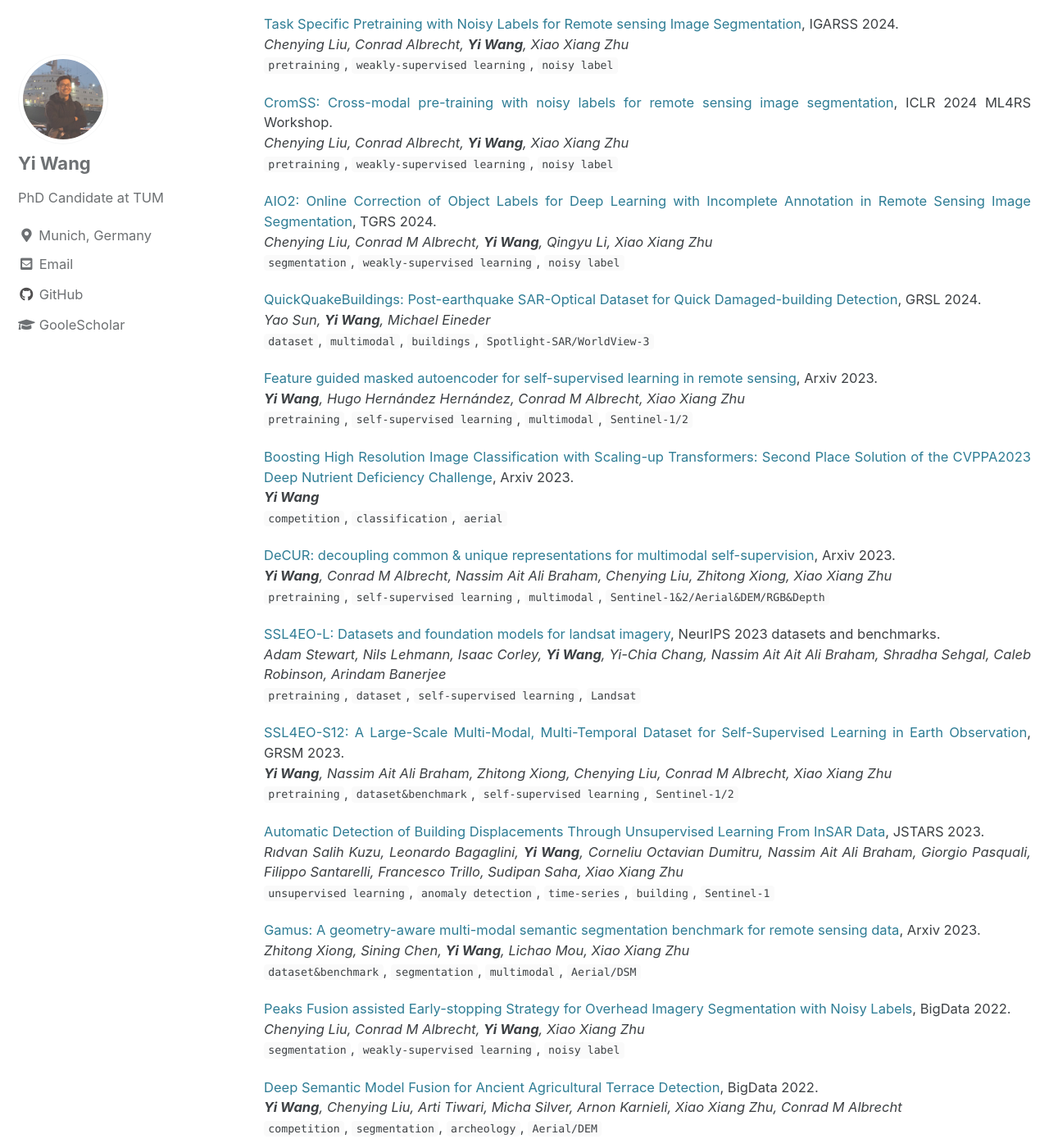
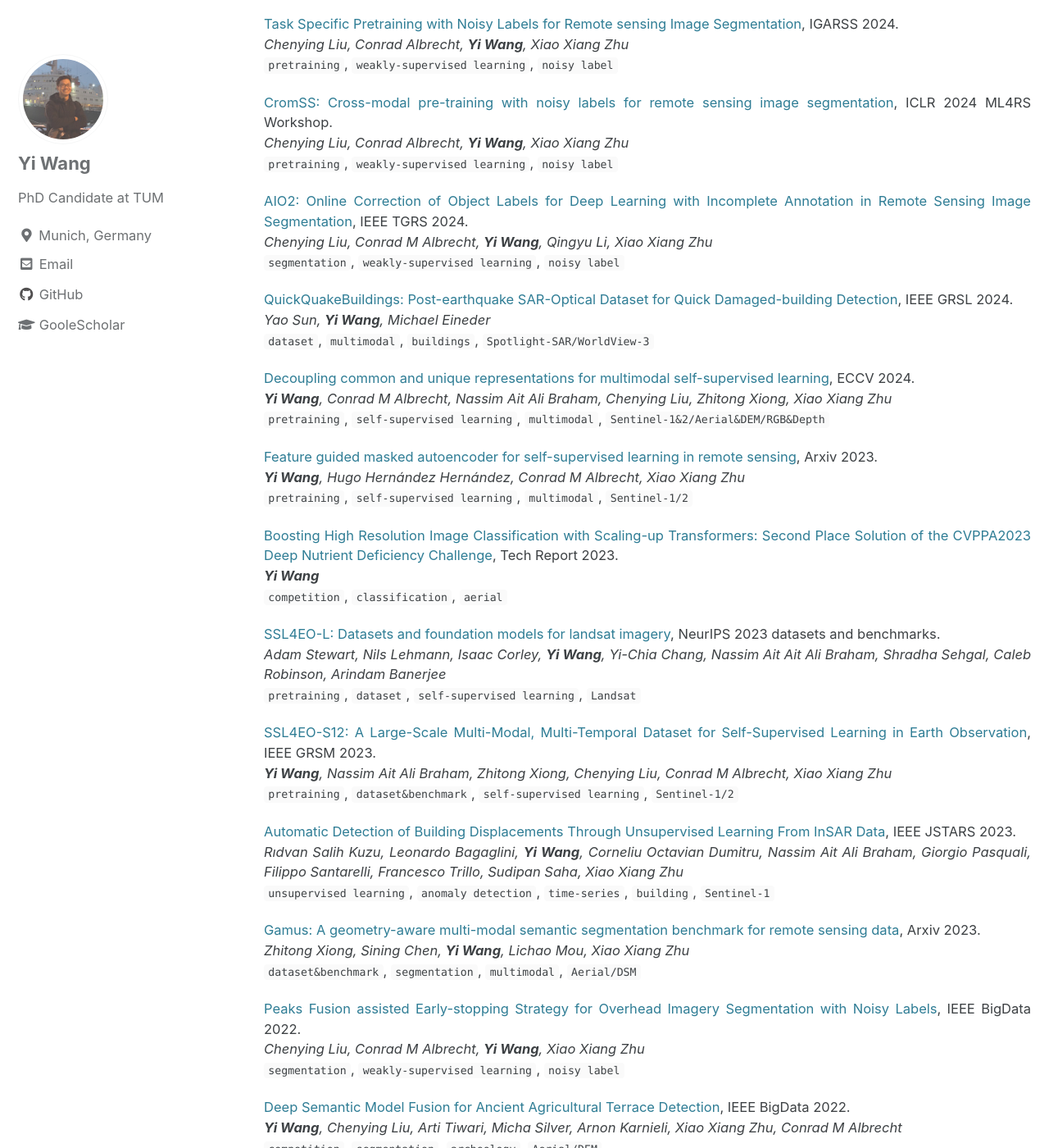
Before and after one commit to wangyi111/wangyi111.github.io, a Jekyll site: the page built from _pages/publications.md, in a window 1280 px wide and 1400 px high, scrolled down 536 px. Shown: the whole window at 82% size. Built offline with Jekyll 4.4.1, drawn with Linux system fonts in a browser that asks for light colours; cached includes are drawn as plain includes; some of the changed text lies outside the part shown.

Commit message:
Update publications.md

```diff
--- a/_pages/publications.md
+++ b/_pages/publications.md
@@ -30,35 +30,35 @@ classes: wide
 *Chenying Liu, Conrad Albrecht, **Yi Wang**, Xiao Xiang Zhu* \
 `pretraining`, `weakly-supervised learning`, `noisy label`
 
-[AIO2: Online Correction of Object Labels for Deep Learning with Incomplete Annotation in Remote Sensing Image Segmentation](https://arxiv.org/abs/2403.01641), TGRS 2024. \
+[AIO2: Online Correction of Object Labels for Deep Learning with Incomplete Annotation in Remote Sensing Image Segmentation](https://arxiv.org/abs/2403.01641), IEEE TGRS 2024. \
 *Chenying Liu, Conrad M Albrecht, **Yi Wang**, Qingyu Li, Xiao Xiang Zhu* \
 `segmentation`, `weakly-supervised learning`, `noisy label`
 
-[QuickQuakeBuildings: Post-earthquake SAR-Optical Dataset for Quick Damaged-building Detection](https://ieeexplore.ieee.org/abstract/document/10542156), GRSL 2024. \
+[QuickQuakeBuildings: Post-earthquake SAR-Optical Dataset for Quick Damaged-building Detection](https://ieeexplore.ieee.org/abstract/document/10542156), IEEE GRSL 2024. \
 *Yao Sun, **Yi Wang**, Michael Eineder* \
 `dataset`, `multimodal`, `buildings`, `Spotlight-SAR/WorldView-3`
+
+[Decoupling common and unique representations for multimodal self-supervised learning](https://arxiv.org/abs/2309.05300), ECCV 2024. \
+***Yi Wang**, Conrad M Albrecht, Nassim Ait Ali Braham, Chenying Liu, Zhitong Xiong, Xiao Xiang Zhu* \
+`pretraining`, `self-supervised learning`, `multimodal`, `Sentinel-1&2/Aerial&DEM/RGB&Depth`
 
 [Feature guided masked autoencoder for self-supervised learning in remote sensing](https://arxiv.org/abs/2310.18653), Arxiv 2023. \
 ***Yi Wang**, Hugo Hernández Hernández, Conrad M Albrecht, Xiao Xiang Zhu* \
 `pretraining`, `self-supervised learning`, `multimodal`, `Sentinel-1/2`
 
-[Boosting High Resolution Image Classification with Scaling-up Transformers: Second Place Solution of the CVPPA2023 Deep Nutrient Deficiency Challenge](https://arxiv.org/abs/2309.15277), Arxiv 2023. \
+[Boosting High Resolution Image Classification with Scaling-up Transformers: Second Place Solution of the CVPPA2023 Deep Nutrient Deficiency Challenge](https://arxiv.org/abs/2309.15277), Tech Report 2023. \
 ***Yi Wang*** \
 `competition`, `classification`, `aerial`
-
-[DeCUR: decoupling common & unique representations for multimodal self-supervision](https://arxiv.org/abs/2309.05300), Arxiv 2023. \
-***Yi Wang**, Conrad M Albrecht, Nassim Ait Ali Braham, Chenying Liu, Zhitong Xiong, Xiao Xiang Zhu* \
-`pretraining`, `self-supervised learning`, `multimodal`, `Sentinel-1&2/Aerial&DEM/RGB&Depth`
 
 [SSL4EO-L: Datasets and foundation models for landsat imagery](https://proceedings.neurips.cc/paper_files/paper/2023/hash/bbf7ee04e2aefec136ecf60e346c2e61-Abstract-Datasets_and_Benchmarks.html), NeurIPS 2023 datasets and benchmarks. \
 *Adam Stewart, Nils Lehmann, Isaac Corley, **Yi Wang**, Yi-Chia Chang, Nassim Ait Ait Ali Braham, Shradha Sehgal, Caleb Robinson, Arindam Banerjee* \
 `pretraining`, `dataset`, `self-supervised learning`, `Landsat`
 
-[SSL4EO-S12: A Large-Scale Multi-Modal, Multi-Temporal Dataset for Self-Supervised Learning in Earth Observation](https://arxiv.org/abs/2211.07044), GRSM 2023. \
+[SSL4EO-S12: A Large-Scale Multi-Modal, Multi-Temporal Dataset for Self-Supervised Learning in Earth Observation](https://arxiv.org/abs/2211.07044), IEEE GRSM 2023. \
 ***Yi Wang**, Nassim Ait Ali Braham, Zhitong Xiong, Chenying Liu, Conrad M Albrecht, Xiao Xiang Zhu* \
 `pretraining`, `dataset&benchmark`, `self-supervised learning`, `Sentinel-1/2`
 
-[Automatic Detection of Building Displacements Through Unsupervised Learning From InSAR Data](https://ieeexplore.ieee.org/abstract/document/10188664/), JSTARS 2023. \
+[Automatic Detection of Building Displacements Through Unsupervised Learning From InSAR Data](https://ieeexplore.ieee.org/abstract/document/10188664/), IEEE JSTARS 2023. \
 *Rıdvan Salih Kuzu, Leonardo Bagaglini, **Yi Wang**, Corneliu Octavian Dumitru, Nassim Ait Ali Braham, Giorgio Pasquali, Filippo Santarelli, Francesco Trillo, Sudipan Saha, Xiao Xiang Zhu* \
 `unsupervised learning`, `anomaly detection`, `time-series`, `building`, `Sentinel-1`
 
@@ -66,11 +66,11 @@ classes: wide
 *Zhitong Xiong, Sining Chen, **Yi Wang**, Lichao Mou, Xiao Xiang Zhu* \
 `dataset&benchmark`, `segmentation`, `multimodal`, `Aerial/DSM`
 
-[Peaks Fusion assisted Early-stopping Strategy for Overhead Imagery Segmentation with Noisy Labels](https://ieeexplore.ieee.org/abstract/document/10020164/), BigData 2022. \
+[Peaks Fusion assisted Early-stopping Strategy for Overhead Imagery Segmentation with Noisy Labels](https://ieeexplore.ieee.org/abstract/document/10020164/), IEEE BigData 2022. \
 *Chenying Liu, Conrad M Albrecht, **Yi Wang**, Xiao Xiang Zhu* \
 `segmentation`, `weakly-supervised learning`, `noisy label`
 
-[Deep Semantic Model Fusion for Ancient Agricultural Terrace Detection](https://ieeexplore.ieee.org/abstract/document/10020329/), BigData 2022. \
+[Deep Semantic Model Fusion for Ancient Agricultural Terrace Detection](https://ieeexplore.ieee.org/abstract/document/10020329/), IEEE BigData 2022. \
 ***Yi Wang**, Chenying Liu, Arti Tiwari, Micha Silver, Arnon Karnieli, Xiao Xiang Zhu, Conrad M Albrecht* \
 `competition`, `segmentation`, `archeology`, `Aerial/DEM`
 
@@ -78,7 +78,7 @@ classes: wide
 *Zhitong Xiong, Fahong Zhang, **Yi Wang**, Yilei Shi, Xiao Xiang Zhu* \
 `survey`, `dataset&benchmarks`, `platform`
 
-[Self-supervised learning in remote sensing: A review](https://arxiv.org/abs/2206.13188), GRSM 2022. \
+[Self-supervised learning in remote sensing: A review](https://arxiv.org/abs/2206.13188), IEEE GRSM 2022. \
 ***Yi Wang**, Conrad M Albrecht, Nassim Ait Ali Braham, Lichao Mou, Xiao Xiang Zhu* \
 `survey`, `self-supervised learning`
 
```
